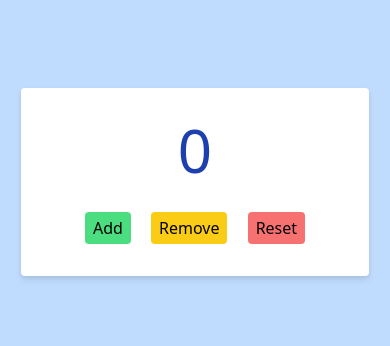
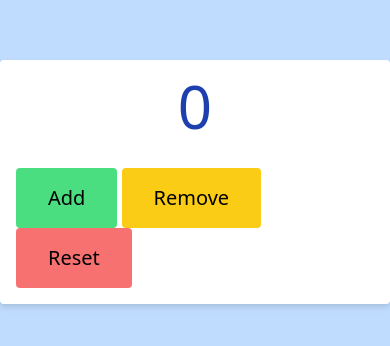
Before and after one commit to pnx/counter, a plain HTML site: page index.html in a window 390 px wide. Shown: the part 240-586 px from the top of the page. Drawn offline with nearby package versions, Linux system fonts and the light colour scheme.

Commit message:
fix button sizes and margins on small screens

```diff
--- a/index.html
+++ b/index.html
@@ -20,12 +20,12 @@
 </head>
 <body>
         <div x-data="counter" class="flex flex-col justify-center items-center h-screen bg-blue-200">
-                <div class="flex flex-col justify-center items-center px-16 py-8 bg-white rounded drop-shadow-md">
+                <div class="flex flex-col justify-center items-center md:px-16 md:py-8 p-4 bg-white rounded drop-shadow-md">
                         <div x-text="val" class="text-blue-800 text-6xl"></div>
-                        <div class="mt-8 space-x-4">
-                                <button x-on:click="add()" class="px-2 py-1 rounded bg-green-400 hover:bg-green-500" type="button">Add</button>
-                                <button x-on:click="remove()" class="px-2 py-1 rounded bg-yellow-400 hover:bg-yellow-500" type="button">Remove</button>
-                                <button x-on:click="reset()" class="px-2 py-1 rounded bg-red-400 hover:bg-red-500" type="button">Reset</button>
+                        <div class="mt-8 md:space-x-4">
+                                <button x-on:click="add()" class="text-xl px-8 py-4 rounded bg-green-400 hover:bg-green-500" type="button">Add</button>
+                                <button x-on:click="remove()" class="text-xl px-8 py-4 rounded bg-yellow-400 hover:bg-yellow-500" type="button">Remove</button>
+                                <button x-on:click="reset()" class="text-xl px-8 py-4 rounded bg-red-400 hover:bg-red-500" type="button">Reset</button>
                         </div>
                 </div>
         </div>
```
